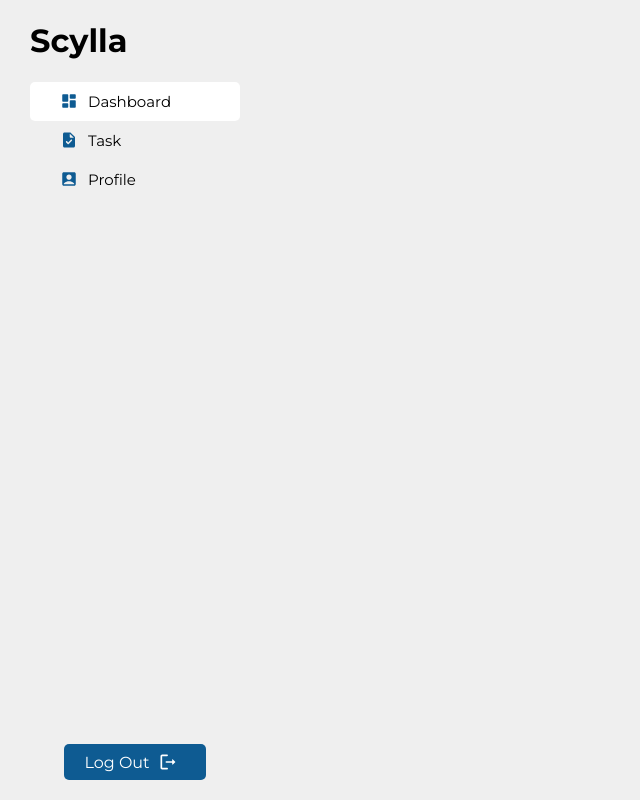
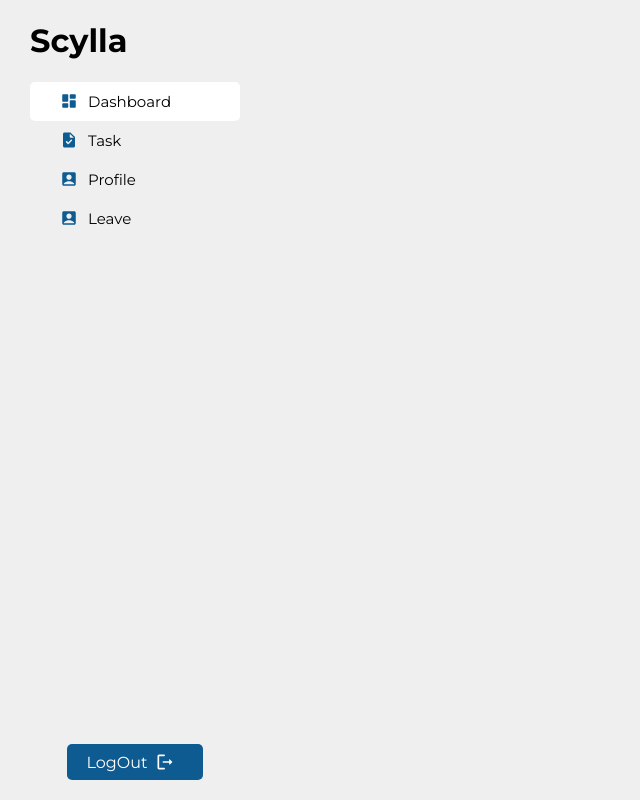
Before and after one commit to Clemon1/Employee_Management_System, a React (Vite) app in the folder Employee/: page /dash in a window 1280 px wide. Shown: the whole page, without its empty margins (0-640 px from the left). Built offline with nearby package versions, Linux system fonts and the light colour scheme; no server answers.

Commit message:
responsive done

```diff
--- a/Employee/src/Test.jsx
+++ b/Employee/src/Test.jsx
@@ -15,6 +15,7 @@ import TaskDescription from "./features/task/TaskDescription";
 import { useGetTasksByUserIdQuery } from "./features/task/taskSlice";
 import TaskReview from "./features/task/TaskReview";
 import NavBar from "./components/NavBar";
+import LeaveForm from "./features/leave/LeaveForm";
 import React from "react";
 
 const Test = () => {
@@ -35,7 +36,7 @@ const Test = () => {
   // console.log(allTask);
   return (
     <div>
-      <NavBar />
+      <LeaveForm />
     </div>
   );
 };
--- a/Employee/src/components/DashSideBar.jsx
+++ b/Employee/src/components/DashSideBar.jsx
@@ -58,6 +58,20 @@ const DashSideBar = () => {
           />
           Profile
         </Link>
+        <Link
+          to={"/dash/profile"}
+          style={{ textDecoration: "none", color: "black" }}
+          className={
+            location.pathname === "/dash/profile"
+              ? "activeStyle"
+              : "dash-nav__items-link"
+          }
+        >
+          <AccountBoxRoundedIcon
+            sx={{ marginRight: "10px", color: "#0e5b92", fontSize: "18px" }}
+          />
+          Leave
+        </Link>
       </div>
       <div className="dash-nav__items-group">
         <LogOut />
--- a/Employee/src/components/LogOut.jsx
+++ b/Employee/src/components/LogOut.jsx
@@ -17,7 +17,7 @@ const LogOut = () => {
   if (isError) return <p>Error: {error.data?.message}</p>;
   const logoutButton = (
     <div className="icon-button" title="Logout" onClick={sendLogout}>
-      Log Out
+      LogOut
       <IconButton>
         <LogoutRoundedIcon sx={{ fontSize: "20px", color: "white" }} />
       </IconButton>
--- a/Employee/src/components/NavBar.jsx
+++ b/Employee/src/components/NavBar.jsx
@@ -52,6 +52,13 @@ const NavBar = () => {
         >
           Profile
         </Link>
+        <Link
+          to={"/dash/profile"}
+          style={{ textDecoration: "none", color: "black" }}
+          onClick={toggleMenu}
+        >
+          Leave
+        </Link>
       </div>
     </div>
   );
--- /dev/null
+++ b/Employee/src/features/leave/LeaveForm.jsx
@@ -0,0 +1,26 @@
+import { useCreateLeaveMutation } from "./leaveSlice";
+import React, { useState, useEffect } from "react";
+
+const LeaveForm = () => {
+  const [leaveReason, setLeaveReason] = useState("");
+  const [startDate, setStartDate] = useState("");
+  const [endDate, setEndDate] = useState("");
+  const [createLeave, { isLoading, isSuccess }] = useCreateLeaveMutation();
+  const handleSubmit = async (e) => {
+    e.preventDefault();
+    try {
+      await createLeave({
+        id,
+        reason: leaveReason,
+        date_of_leave: startDate,
+        date_of_resumption: endDate,
+      });
+    } catch (err) {
+      console.log(err);
+    }
+  };
+  let content = <form></form>;
+  return content;
+};
+
+export default LeaveForm;
--- a/Employee/src/features/leave/leaveSlice.js
+++ b/Employee/src/features/leave/leaveSlice.js
@@ -37,6 +37,16 @@ export const leaveApiSlice = apiSlice.injectEndpoints({
         ...result.ids.map((id) => ({ type: "Leave", id })),
       ],
     }),
+    createLeave: builder.mutation({
+      query: (leave) => ({
+        url: "/leave/create",
+        method: "POST",
+        body: {
+          ...leave,
+        },
+      }),
+      invalidatesTags: (result, error, arg) => [{ type: "Leave", id: arg.id }],
+    }),
     updateLeave: builder.mutation({
       query: (initialLeave) => ({
         url: `/leave/${initialLeave.id}`,
@@ -54,6 +64,7 @@ export const {
   useGetLeaveQuery,
   useGetLeaveByUserIdQuery,
   useUpdateLeaveMutation,
+  useCreateLeaveMutation,
 } = leaveApiSlice;
 
 //returns the query rsult object
```
